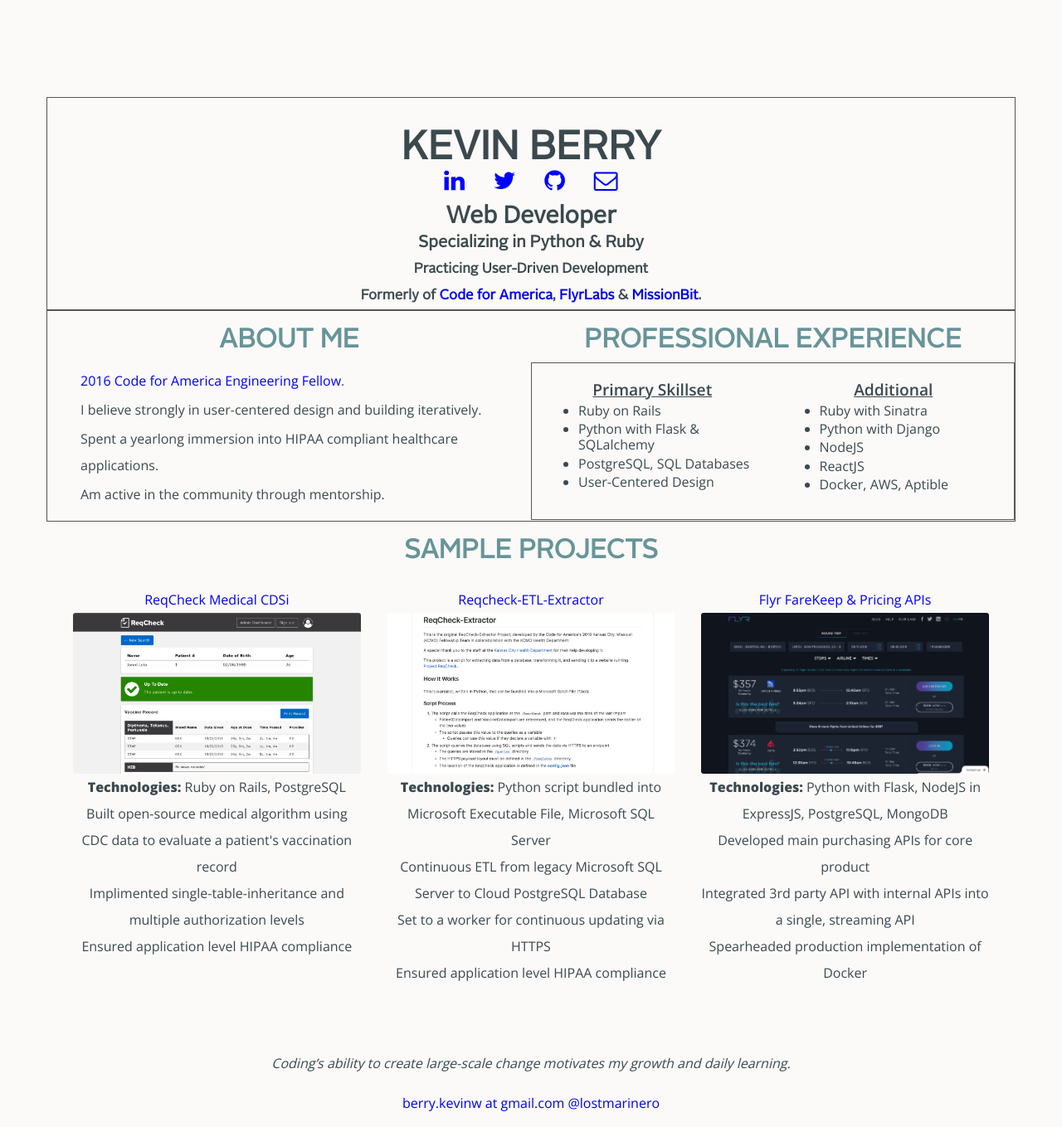
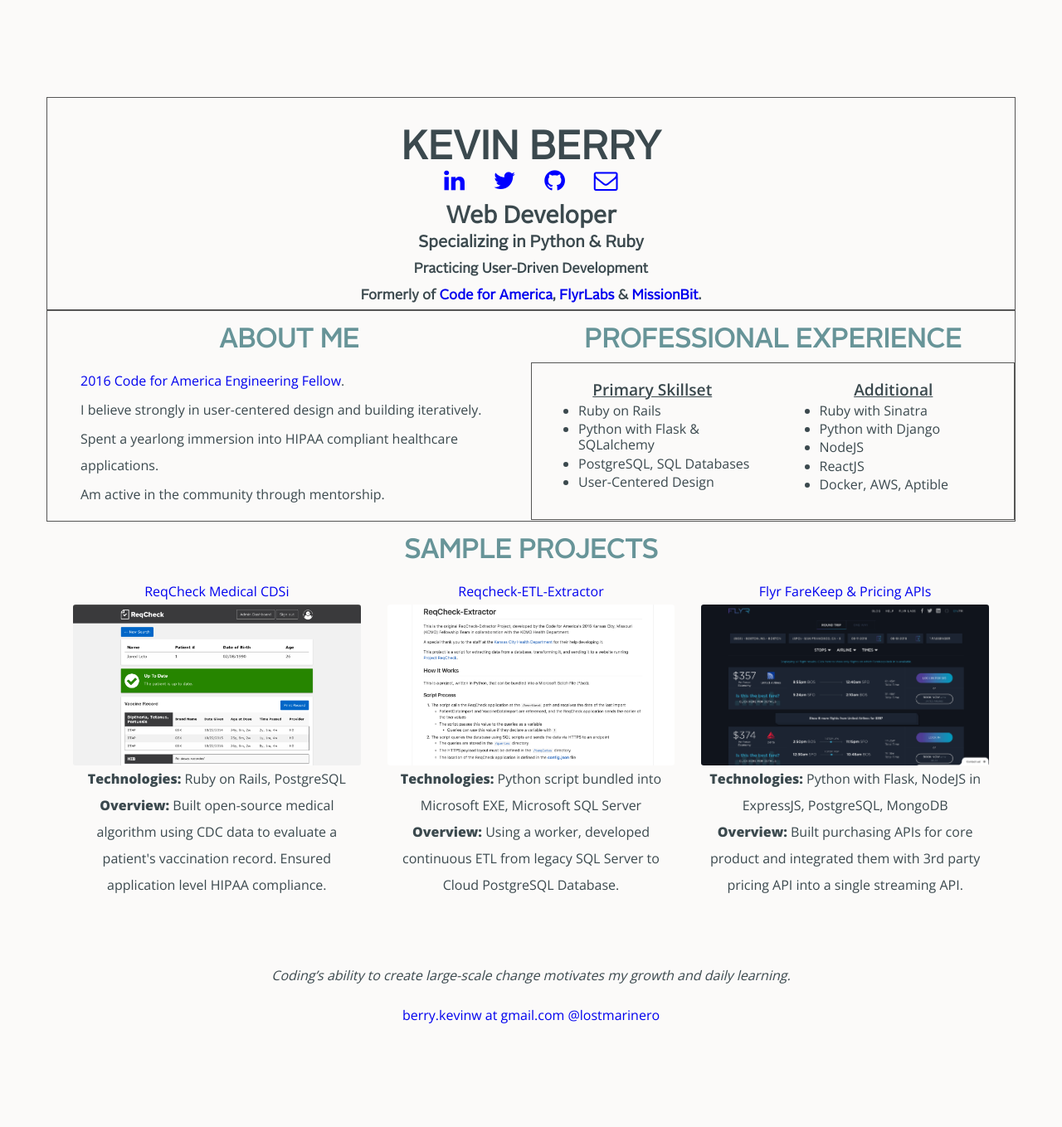
Before and after one commit to kbsail/kbsail-kbsail.github.io, a Jekyll site: the page built from index.html, in a window 1280 px wide. Shown: the whole page at 83% size. Built offline with Jekyll 4.4.1, drawn with Linux system fonts in a browser that asks for light colours; after the commit the page ends 1253 px from its top, so only the background shows below that.

Commit message:
updated projects headers

```diff
--- a/_includes/projects.html
+++ b/_includes/projects.html
@@ -6,30 +6,24 @@
   			<div class="project-header"><figcaption>ReqCheck Medical CDSi</figcaption></div>
 	  		<img src="../img/ReqCheckUniform.png" class="responsive-image" alt="ReqCheck Medical">
   		</a>
-  		<figcaption><span class='bold-heavy'>Technologies:</span> Ruby on Rails, PostgreSQL</figcaption>
-	  	<figcaption>Built open-source medical algorithm using CDC data to evaluate a patient's vaccination record</figcaption>
-	  	<figcaption>Implimented single-table-inheritance and multiple authorization levels</figcaption>
-	  	<figcaption>Ensured application level HIPAA compliance</figcaption>
+  		<figcaption><span class='bold-heavy'>Technologies: </span>Ruby on Rails, PostgreSQL</figcaption>
+  		<figcaption><span class='bold-heavy'>Overview: </span>Built open-source medical algorithm using CDC data to evaluate a patient's vaccination record. Ensured application level HIPAA compliance.</figcaption>
 	  </figure>
 	  <figure class="cell">
   		<a href="https://github.com/codeforamerica/ReqCheck" target="_blank">
   			<div class="project-header"><figcaption>Reqcheck-ETL-Extractor</figcaption></div>
 	  		<img src="../img/ReqCheckExtractorUniform.png" class="responsive-image" alt="ReqCheck ETL Extractor">
   		</a>
-  		<figcaption><span class='bold-heavy'>Technologies:</span> Python script bundled into Microsoft Executable File, Microsoft SQL Server</figcaption>
-  		<figcaption>Continuous ETL from legacy Microsoft SQL Server to Cloud PostgreSQL Database</figcaption>
-  		<figcaption>Set to a worker for continuous updating via HTTPS</figcaption>
-	  	<figcaption>Ensured application level HIPAA compliance</figcaption>
+  		<figcaption><span class='bold-heavy'>Technologies: </span>Python script bundled into Microsoft EXE, Microsoft SQL Server</figcaption>
+  		<figcaption><span class='bold-heavy'>Overview: </span>Using a worker, developed continuous ETL from legacy SQL Server to Cloud PostgreSQL Database.</figcaption>
   	</figure>
 	  <figure class="cell">
   		<a href="https://flyrlabs.com/" target="_blank">
   			<div class="project-header"><figcaption>Flyr FareKeep & Pricing APIs</figcaption></div>
 	  		<img src="../img/FlyrPricing.jpg" class="responsive-image" alt="Flyr Pricing API">
   		</a>
-  		<figcaption><span class='bold-heavy'>Technologies:</span> Python with Flask, NodeJS in ExpressJS, PostgreSQL, MongoDB</figcaption>
-  		<figcaption>Developed main purchasing APIs for core product</figcaption>
-  		<figcaption>Integrated 3rd party API with internal APIs into a single, streaming API</figcaption>
-  		<figcaption>Spearheaded production implementation of Docker</figcaption>
+  		<figcaption><span class='bold-heavy'>Technologies: </span>Python with Flask, NodeJS in ExpressJS, PostgreSQL, MongoDB</figcaption>
+  		<figcaption><span class='bold-heavy'>Overview:</span> Built purchasing APIs for core product and integrated them with 3rd party pricing API into a single streaming API.</figcaption>
 	  </figure>
   </div>
 </div>
--- a/_sass/_custom.scss
+++ b/_sass/_custom.scss
@@ -68,6 +68,9 @@
 	margin: 0 auto;
 	max-width: 1200px;
 	padding: 0 1rem;
+	h3 {
+		margin-bottom: 0;
+	}
 }
 
 // Project Header
```
